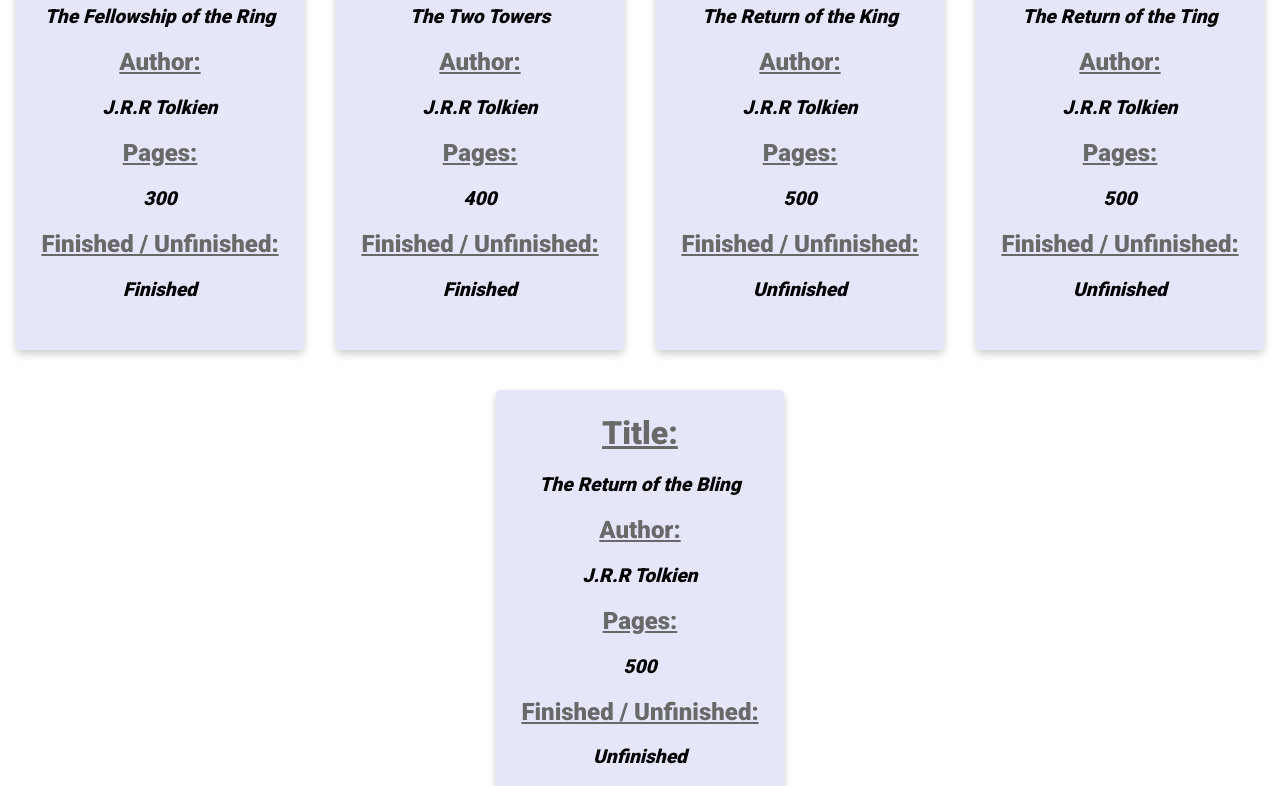
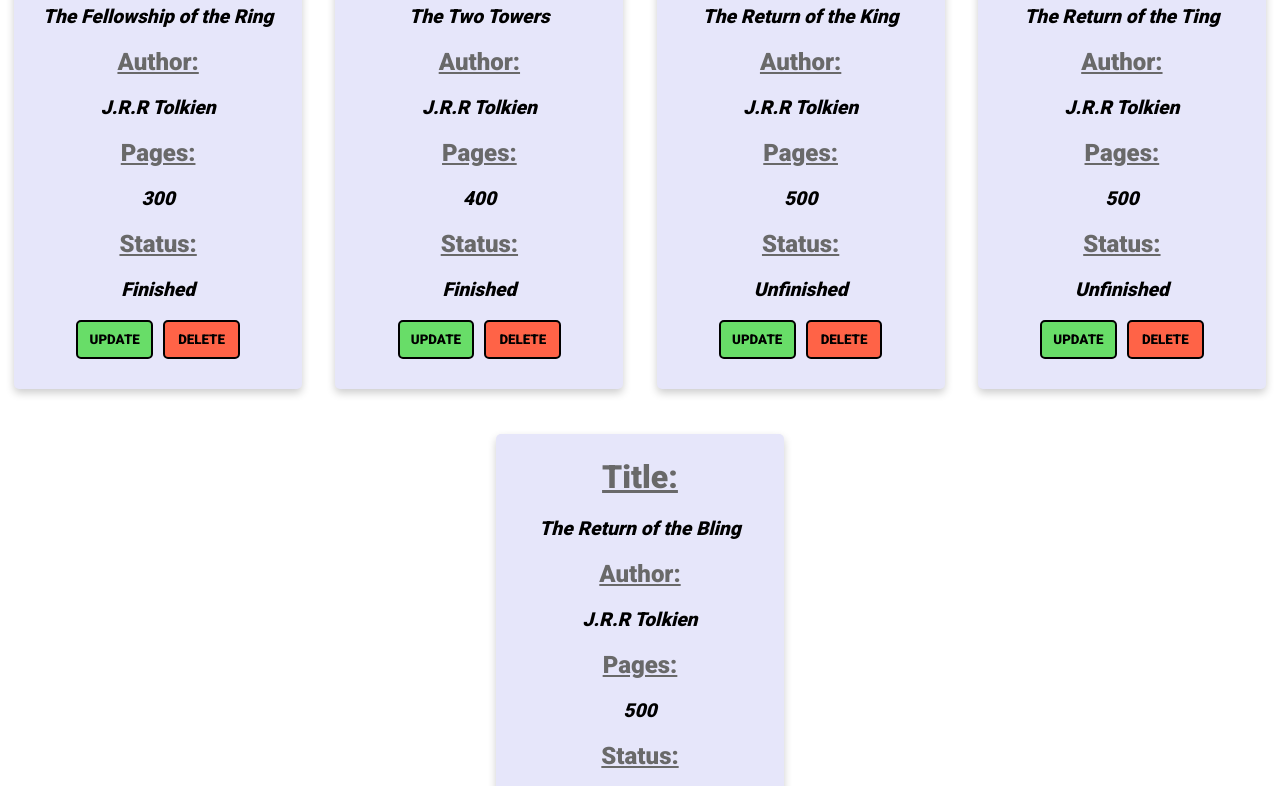
Before and after one commit to SBaldwin-Git/odin-library, a plain HTML site: page index.html in a window 1280 px wide. Shown: the part 323-1109 px from the top of the page. Drawn offline with Linux system fonts and the light colour scheme.

Commit message:
Added functioning delete button

```diff
--- a/script.js
+++ b/script.js
@@ -1,17 +1,20 @@
 class Book {
-    constructor(title, author, pages, read) {
+    constructor(title, author, pages, read, bookId) {
         this.title = title;
         this.author = author;
         this.pages = pages;
         this.read = read;
+        this.bookId = bookId;
     }
 }
 
-function createCard(title, author, pages, read) {
+function createCard(title, author, pages, read, bookId) {
 
     //Card div
     let cardDiv = document.createElement('div');
     cardDiv.className = 'card';
+    cardDiv.id = 'bookNum'+bookId;
+    let cardId = bookId;
 
     //Headers
     let titleHeader = document.createElement('h1');
@@ -21,7 +24,7 @@ function createCard(title, author, pages, read) {
     let pagesHeader = document.createElement('h2');
     pagesHeader.textContent = 'Pages:';
     let readHeader = document.createElement('h2');
-    readHeader.textContent = 'Finished / Unfinished:';
+    readHeader.textContent = 'Status:';
 
     //Book info HTML
     let bookTitle = document.createElement('p');
@@ -38,7 +41,7 @@ function createCard(title, author, pages, read) {
         bookIsRead.textContent = 'Unfinished';
     }
 
-    //Add all elements to card
+    //Add all text elements to card
     cardDiv.appendChild(titleHeader);
     cardDiv.appendChild(bookTitle);
     cardDiv.appendChild(authorHeader);
@@ -47,7 +50,28 @@ function createCard(title, author, pages, read) {
     cardDiv.appendChild(bookPages);
     cardDiv.appendChild(readHeader);
     cardDiv.appendChild(bookIsRead);
+
+    //Buttons
+    let buttonDiv = document.createElement('div');
+    buttonDiv.className = 'container';
+    let statusButton = document.createElement('button');
+    statusButton.textContent = 'UPDATE';
+    statusButton.id = 'statusBtn';
+    let deleteButton = document.createElement('button');
+    deleteButton.textContent = 'DELETE';
+    deleteButton.id = 'deleteBtn';
+
+    //Delete card and splice library array
+    deleteButton.addEventListener('click', function(){
+        cardDiv.parentNode.removeChild(cardDiv)
+        library.splice(cardId, 1);
+    });
+
+
     //Add card to body
+    buttonDiv.appendChild(statusButton);
+    buttonDiv.appendChild(deleteButton);
+    cardDiv.appendChild(buttonDiv)
     body.appendChild(cardDiv);
 }
 
@@ -55,11 +79,11 @@ function createCard(title, author, pages, read) {
 let body = document.querySelector('#cardContainer');
 
 // Test books
-let book1 = new Book('The Fellowship of the Ring', 'J.R.R Tolkien', 300, true);
-let book2 = new Book('The Two Towers', 'J.R.R Tolkien', 400, true);
-let book3 = new Book('The Return of the King', 'J.R.R Tolkien', 500, false);
-let book4 = new Book('The Return of the Ting', 'J.R.R Tolkien', 500, false);
-let book5 = new Book('The Return of the Bling', 'J.R.R Tolkien', 500, false);
+let book1 = new Book('The Fellowship of the Ring', 'J.R.R Tolkien', 300, true, 0);
+let book2 = new Book('The Two Towers', 'J.R.R Tolkien', 400, true, 1);
+let book3 = new Book('The Return of the King', 'J.R.R Tolkien', 500, false, 2);
+let book4 = new Book('The Return of the Ting', 'J.R.R Tolkien', 500, false, 3);
+let book5 = new Book('The Return of the Bling', 'J.R.R Tolkien', 500, false, 4);
 
 //Library array holding test books for debugging
 let library = [book1, book2, book3, book4, book5];
@@ -70,5 +94,5 @@ function addBookToLibrary(title, author, pages, read) {
 }
 
 library.forEach(book => {
-    createCard(book.title, book.author, book.pages, book.read)
+    createCard(book.title, book.author, book.pages, book.read, this.bookId)
 });
--- a/style.css
+++ b/style.css
@@ -40,6 +40,7 @@ h2 {
     justify-content: center;
     align-items: center;
     flex-wrap: wrap;
+    gap: 5px;
 }
 
 html, body {
@@ -84,3 +85,36 @@ html, body {
     text-align:left;
     padding-left: 1%;
 }
+
+#statusBtn{
+    background-color: rgb(104, 221, 104);
+    border: 2px solid black;
+    border-radius: 5px;
+    padding: 10px;
+    width: 30%;
+}
+
+#statusBtn:hover{
+    background-color: rgb(171, 221, 171);
+}
+
+#statusBtn:active{
+    background-color: rgb(73, 219, 73);
+}
+
+#deleteBtn{
+    background-color: tomato;
+    border: 2px solid black;
+    border-radius: 5px;
+    padding: 10px;
+    margin-left: 2%;
+    width: 30%;
+}
+
+#deleteBtn:hover{
+    background-color: rgb(250, 131, 110);
+}
+
+#deleteBtn:active{
+    background-color: rgb(248, 67, 35);
+}
```
